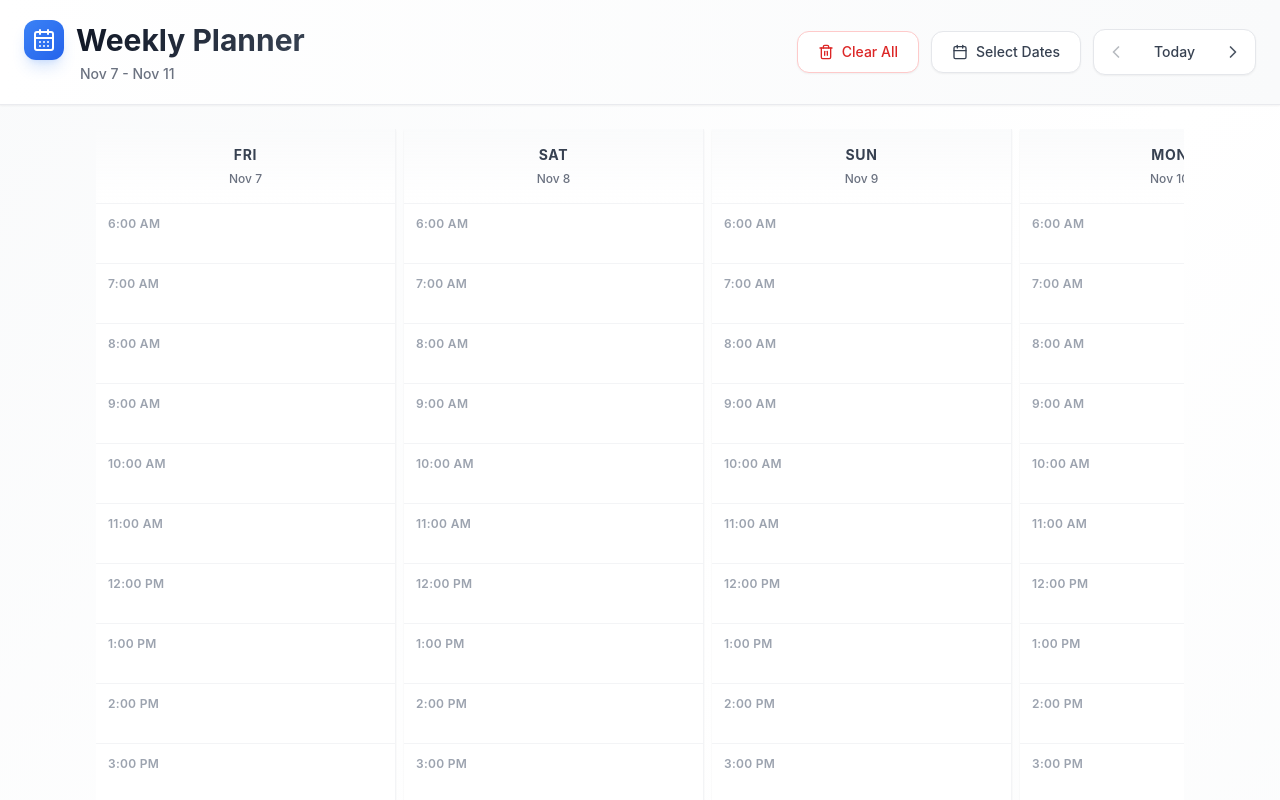
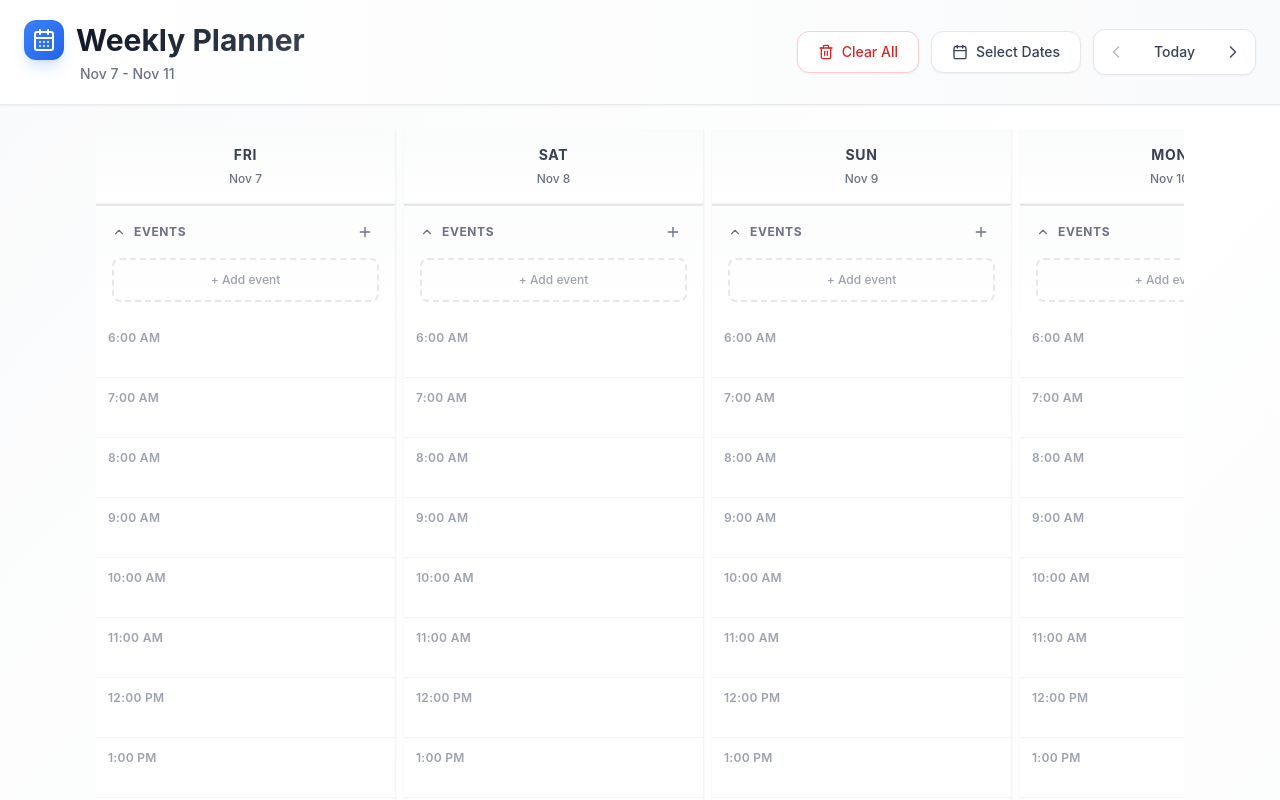
Before and after one commit to potate4/TODO, a React (Vite) app in the folder frontend/: page / in a window 1280 px wide. Shown: the top 800 px of the page. Built offline with nearby package versions, Linux system fonts and the light colour scheme.

Commit message:
events on top

```diff
--- a/frontend/src/components/DayColumn.tsx
+++ b/frontend/src/components/DayColumn.tsx
@@ -48,6 +48,9 @@ export function DayColumn({ date }: DayColumnProps) {
         </div>
       </div>
 
+      {/* Events Section */}
+      <EventsSection day={day} date={date} />
+
       {/* Time Slots */}
       <div>
         {timeSlots.map((slot) => (
@@ -60,9 +63,6 @@ export function DayColumn({ date }: DayColumnProps) {
           />
         ))}
       </div>
-
-      {/* Events Section */}
-      <EventsSection day={day} date={date} />
     </div>
   );
 }
```
